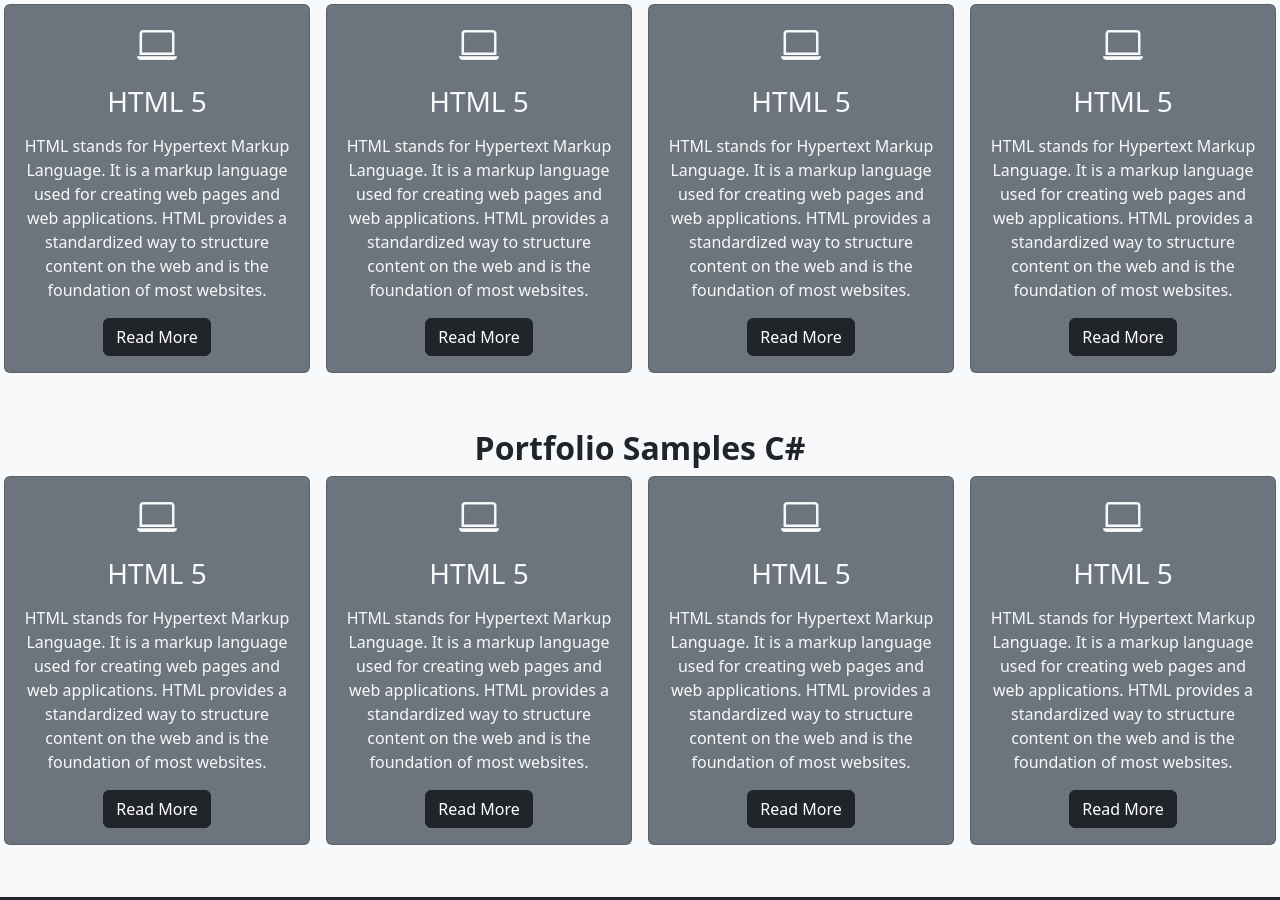
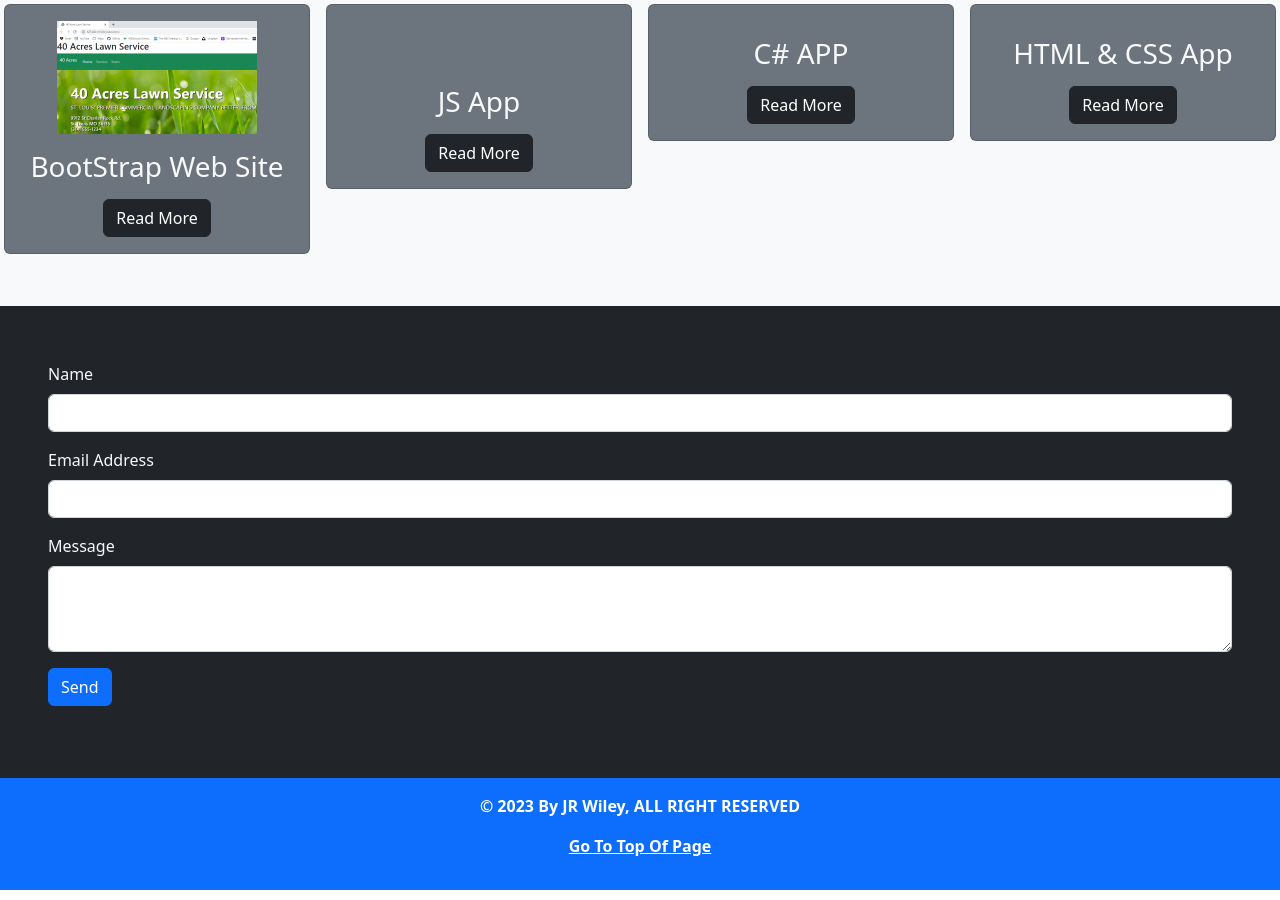
Before and after one commit to Ranken314/BootStrap-E-Portfolio, a plain HTML site: page index.html in a window 1280 px wide. Shown: the part 1579-2479 px from the top of the page. Drawn offline with nearby package versions, Linux system fonts and the light colour scheme.

Commit message:
E-Portfolio

```diff
--- a/index.html
+++ b/index.html
@@ -190,12 +190,23 @@
                     <div class="card bg-secondary text-light">
                         <div class="card-body text-center">
                             <div class="h1 mb-3">
-                                <i class="bi bi-laptop">
-                                </i>
+                            <img src="images/BootStrap-E-Port1.png" alt="">
                             </div>
-                            <h3 class="cart-title mb-3">HTML 5</h3>
+                            <h3 class="cart-title mb-3">BootStrap Web Site</h3>
+
+                            <a href="https://www.w3schools.com/html/default.asp" class="btn btn-dark" target="_blank">Read More</a>
+                        </div>
+                    </div>
+                </div>
+                <div class="col-md">
+                    <div class="card bg-secondary text-light">
+                        <div class="card-body text-center">
+                            <div class="h1 mb-3">
+                              <img src="images/" alt="">
+                            </div>
+                            <h3 class="cart-title mb-3">JS App</h3>
                             <p class="card-text">
-                                HTML stands for Hypertext Markup Language. It is a markup language used for creating web pages and web applications. HTML provides a standardized way to structure content on the web and is the foundation of most websites.
+
                             </p>
                             <a href="https://www.w3schools.com/html/default.asp" class="btn btn-dark" target="_blank">Read More</a>
                         </div>
@@ -205,12 +216,11 @@
                     <div class="card bg-secondary text-light">
                         <div class="card-body text-center">
                             <div class="h1 mb-3">
-                                <i class="bi bi-laptop">
-                                </i>
+
                             </div>
-                            <h3 class="cart-title mb-3">HTML 5</h3>
+                            <h3 class="cart-title mb-3">C# APP</h3>
                             <p class="card-text">
-                                HTML stands for Hypertext Markup Language. It is a markup language used for creating web pages and web applications. HTML provides a standardized way to structure content on the web and is the foundation of most websites.
+
                             </p>
                             <a href="https://www.w3schools.com/html/default.asp" class="btn btn-dark" target="_blank">Read More</a>
                         </div>
@@ -220,100 +230,18 @@
                     <div class="card bg-secondary text-light">
                         <div class="card-body text-center">
                             <div class="h1 mb-3">
-                                <i class="bi bi-laptop">
-                                </i>
+
                             </div>
-                            <h3 class="cart-title mb-3">HTML 5</h3>
+                            <h3 class="cart-title mb-3">HTML & CSS App</h3>
                             <p class="card-text">
-                                HTML stands for Hypertext Markup Language. It is a markup language used for creating web pages and web applications. HTML provides a standardized way to structure content on the web and is the foundation of most websites.
-                            </p>
-                            <a href="https://www.w3schools.com/html/default.asp" class="btn btn-dark" target="_blank">Read More</a>
-                        </div>
-                    </div>
-                </div>
-                <div class="col-md">
-                    <div class="card bg-secondary text-light">
-                        <div class="card-body text-center">
-                            <div class="h1 mb-3">
-                                <i class="bi bi-laptop">
-                                </i>
-                            </div>
-                            <h3 class="cart-title mb-3">HTML 5</h3>
-                            <p class="card-text">
-                                HTML stands for Hypertext Markup Language. It is a markup language used for creating web pages and web applications. HTML provides a standardized way to structure content on the web and is the foundation of most websites.
-                            </p>
+
                             <a href="https://www.w3schools.com/html/default.asp" class="btn btn-dark" target="_blank">Read More</a>
                         </div>
                     </div>
                 </div>
         </div>
     </section>
-    <section class="p-1 bg-light" id="portfolio">
-        <div class="contianer mb-5">
-            <h2 class=" text-center fw-bold">Portfolio Samples C#</h2>
-            <div class="row text-center g-3">
-                <div class="col-md">
-                    <div class="card bg-secondary text-light">
-                        <div class="card-body text-center">
-                            <div class="h1 mb-3">
-                                <i class="bi bi-laptop">
-                                </i>
-                            </div>
-                            <h3 class="cart-title mb-3">HTML 5</h3>
-                            <p class="card-text">
-                                HTML stands for Hypertext Markup Language. It is a markup language used for creating web pages and web applications. HTML provides a standardized way to structure content on the web and is the foundation of most websites.
-                            </p>
-                            <a href="https://www.w3schools.com/html/default.asp" class="btn btn-dark" target="_blank">Read More</a>
-                        </div>
-                    </div>
-                </div>
-                <div class="col-md">
-                    <div class="card bg-secondary text-light">
-                        <div class="card-body text-center">
-                            <div class="h1 mb-3">
-                                <i class="bi bi-laptop">
-                                </i>
-                            </div>
-                            <h3 class="cart-title mb-3">HTML 5</h3>
-                            <p class="card-text">
-                                HTML stands for Hypertext Markup Language. It is a markup language used for creating web pages and web applications. HTML provides a standardized way to structure content on the web and is the foundation of most websites.
-                            </p>
-                            <a href="https://www.w3schools.com/html/default.asp" class="btn btn-dark" target="_blank">Read More</a>
-                        </div>
-                    </div>
-                </div>
-                <div class="col-md">
-                    <div class="card bg-secondary text-light">
-                        <div class="card-body text-center">
-                            <div class="h1 mb-3">
-                                <i class="bi bi-laptop">
-                                </i>
-                            </div>
-                            <h3 class="cart-title mb-3">HTML 5</h3>
-                            <p class="card-text">
-                                HTML stands for Hypertext Markup Language. It is a markup language used for creating web pages and web applications. HTML provides a standardized way to structure content on the web and is the foundation of most websites.
-                            </p>
-                            <a href="https://www.w3schools.com/html/default.asp" class="btn btn-dark" target="_blank">Read More</a>
-                        </div>
-                    </div>
-                </div>
-                <div class="col-md">
-                    <div class="card bg-secondary text-light">
-                        <div class="card-body text-center">
-                            <div class="h1 mb-3">
-                                <i class="bi bi-laptop">
-                                </i>
-                            </div>
-                            <h3 class="cart-title mb-3">HTML 5</h3>
-                            <p class="card-text">
-                                HTML stands for Hypertext Markup Language. It is a markup language used for creating web pages and web applications. HTML provides a standardized way to structure content on the web and is the foundation of most websites.
-                            </p>
-                            <a href="https://www.w3schools.com/html/default.asp" class="btn btn-dark" target="_blank">Read More</a>
-                        </div>
-                    </div>
-                </div>
-        </div>
-    </section>
+
     <!-- Portfolio Section End-->
 
     <!-- Contact Section Start-->
```
Also changed, not shown: images/BootStrap-E-Port.png (added), images/BootStrap-E-Port1.png (added), images/BootStrap-E-Port2.png (added), images/WIN_20230504_17_59_03_Pro.jpg (deleted), images/WIN_20230504_17_59_15_Pro.jpg (deleted), images/WIN_20230504_17_59_18_Pro.jpg (deleted).
